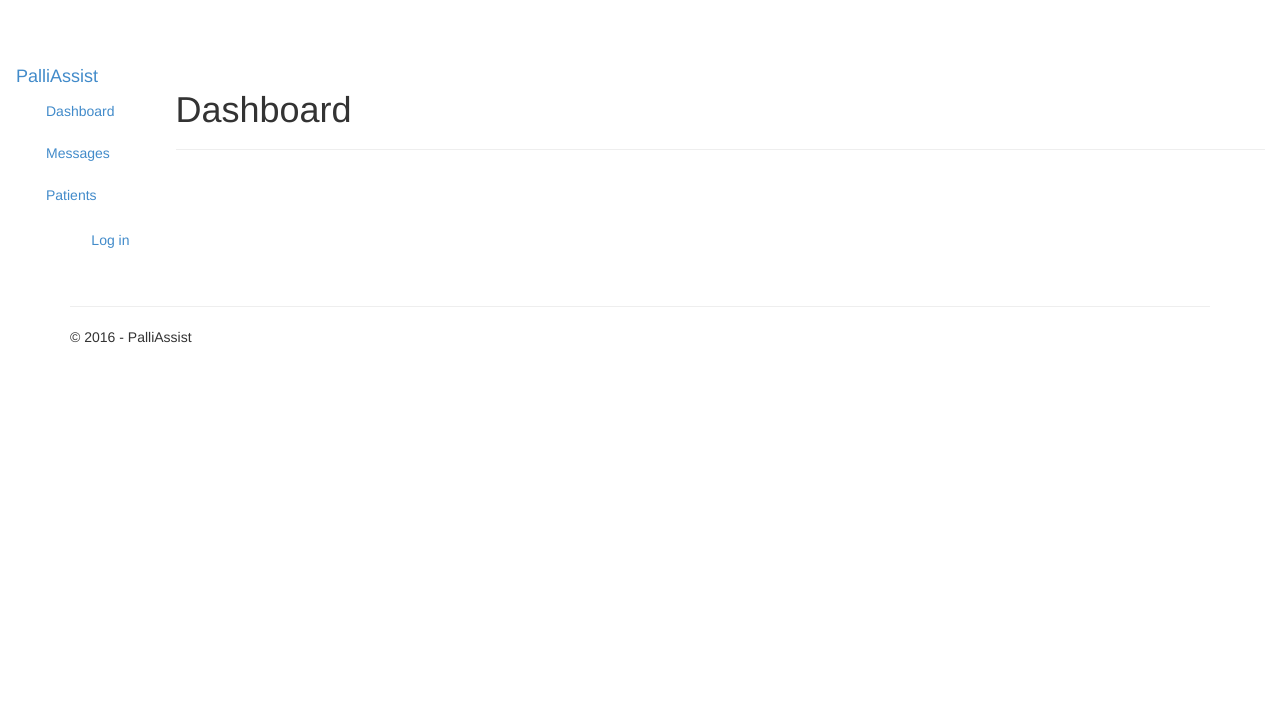
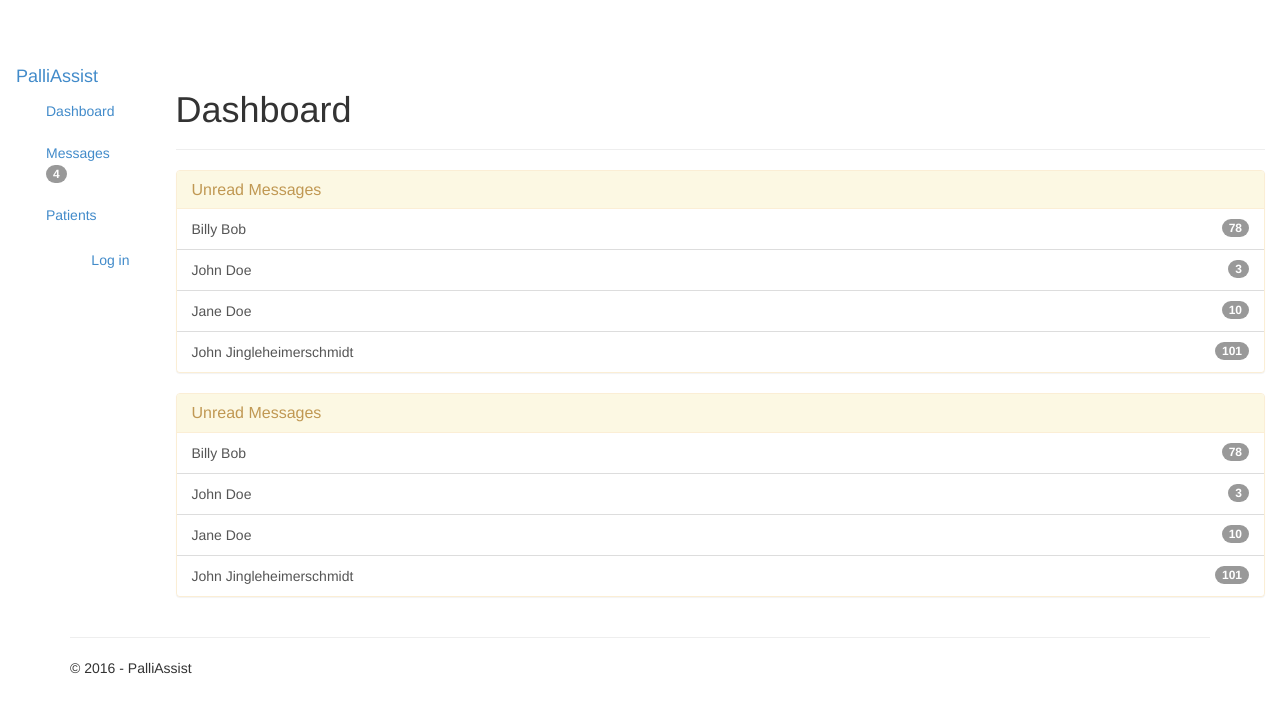
Before and after one commit to cqw1/palliassist_webportal, a Django app: page /dashboard in a window 1280 px wide. Shown: the top 713 px of the page. Run offline with Django 3.2, Linux system fonts and the light colour scheme; parts of the project's set-up code (start-up, migrations or seed data) failed here and were passed over; some libraries are stand-ins or nearby versions.

Commit message:
made unread messages panel

```diff
--- a/app/templates/app/dashboard.html
+++ b/app/templates/app/dashboard.html
@@ -5,4 +5,33 @@
     <h1>Dashboard<small><!--Subtext for header--></small></h1>
 </div>
 
+<!-- Unread Messages Panel -->
+<div class="panel panel-warning">
+    <div class="panel-heading">
+        <h3 class="panel-title">Unread Messages</h3>
+    </div>
+
+    <div class="list-group">
+        <a href="#" class="list-group-item">Billy Bob<span class="badge">78</span></a>
+        <a href="#" class="list-group-item">John Doe<span class="badge">3</span></a>
+        <a href="#" class="list-group-item">Jane Doe<span class="badge">10</span></a>
+        <a href="#" class="list-group-item">John Jingleheimerschmidt<span class="badge">101</span></a>
+    </div>
+</div>
+
+
+<!-- Missing Medication Panel -->
+<div class="panel panel-warning">
+    <div class="panel-heading">
+        <h3 class="panel-title">Unread Messages</h3>
+    </div>
+
+    <div class="list-group">
+        <a href="#" class="list-group-item">Billy Bob<span class="badge">78</span></a>
+        <a href="#" class="list-group-item">John Doe<span class="badge">3</span></a>
+        <a href="#" class="list-group-item">Jane Doe<span class="badge">10</span></a>
+        <a href="#" class="list-group-item">John Jingleheimerschmidt<span class="badge">101</span></a>
+    </div>
+</div>
+
 {% endblock %}
--- a/app/templates/app/layout.html
+++ b/app/templates/app/layout.html
@@ -30,7 +30,7 @@
                     <!-- <ul class="nav navbar-nav"> -->
                     <ul class="nav nav-stacked">
                         <li><a href="{% url 'dashboard' %}">Dashboard</a></li>
-                        <li><a href="{% url 'messages' %}">Messages</a></li>
+                        <li><a href="{% url 'messages' %}">Messages <span class="badge">4</span></a></li>
                         <li><a href="{% url 'patients' %}">Patients</a></li>
                     </ul>
                     {% include 'app/loginpartial.html' %}
```
